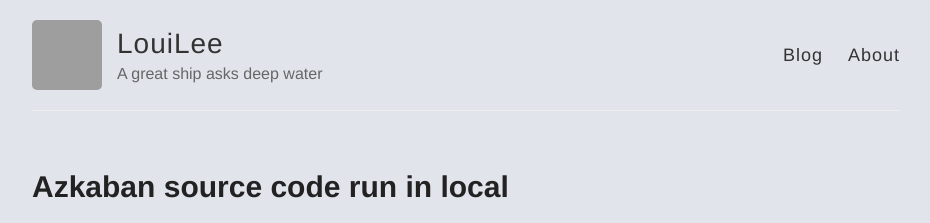
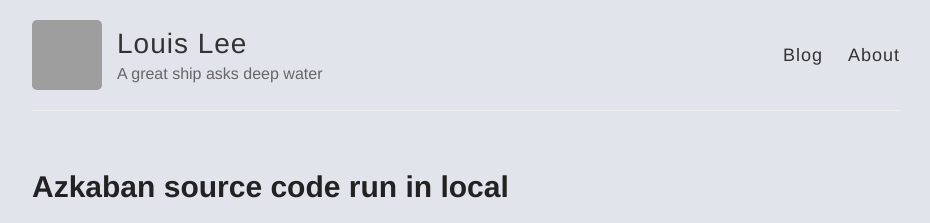
Before and after one commit to 7568/7568.github.io, a Jekyll site: the page built from index.html, in a window 1280 px wide. Shown: the top 223 px of the page, without its empty margins (174-1104 px from the left). Built offline with Jekyll 4.4.1, drawn with Linux system fonts in a browser that asks for light colours; grey boxes are pictures that could not be loaded.

Commit message:
Update _config.yml

```diff
--- a/_config.yml
+++ b/_config.yml
@@ -3,7 +3,7 @@
 #
 
 # Name of your site (displayed in the header)
-name: LouiLee
+name: Louis Lee
 
 # Short bio or description (displayed in the header)
 description: A great ship asks deep water
```
